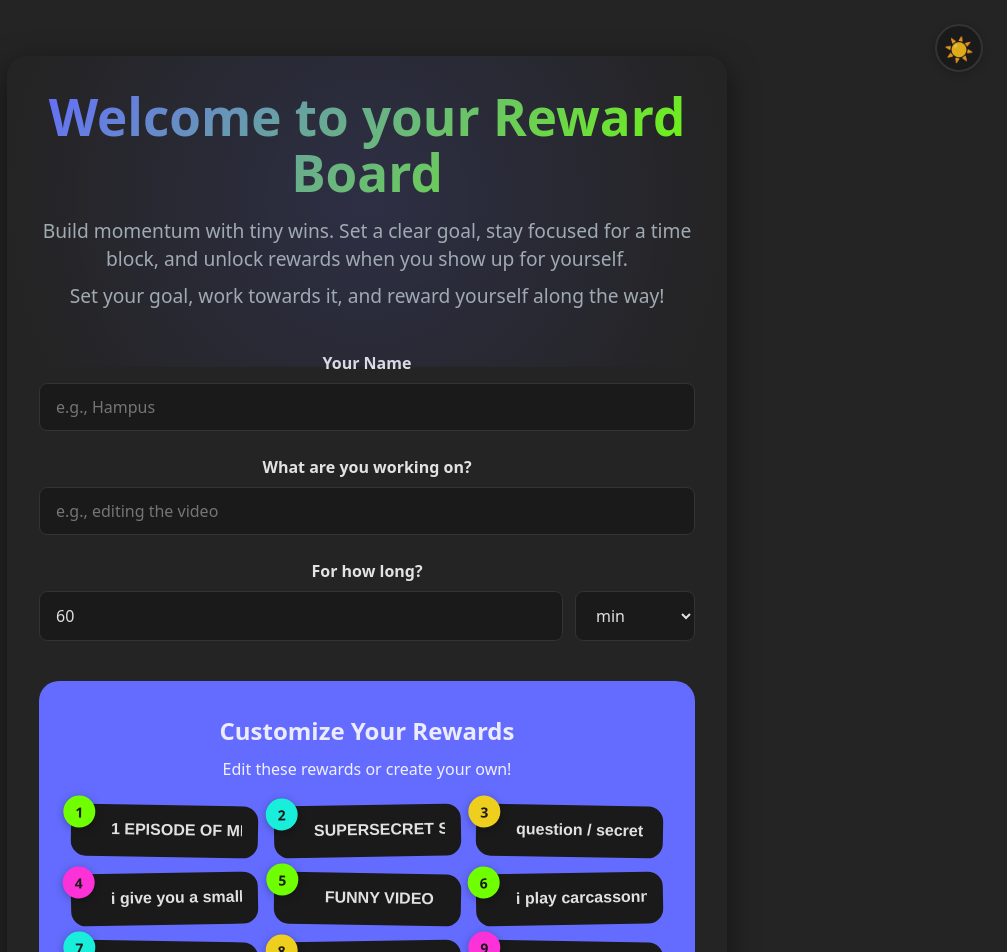
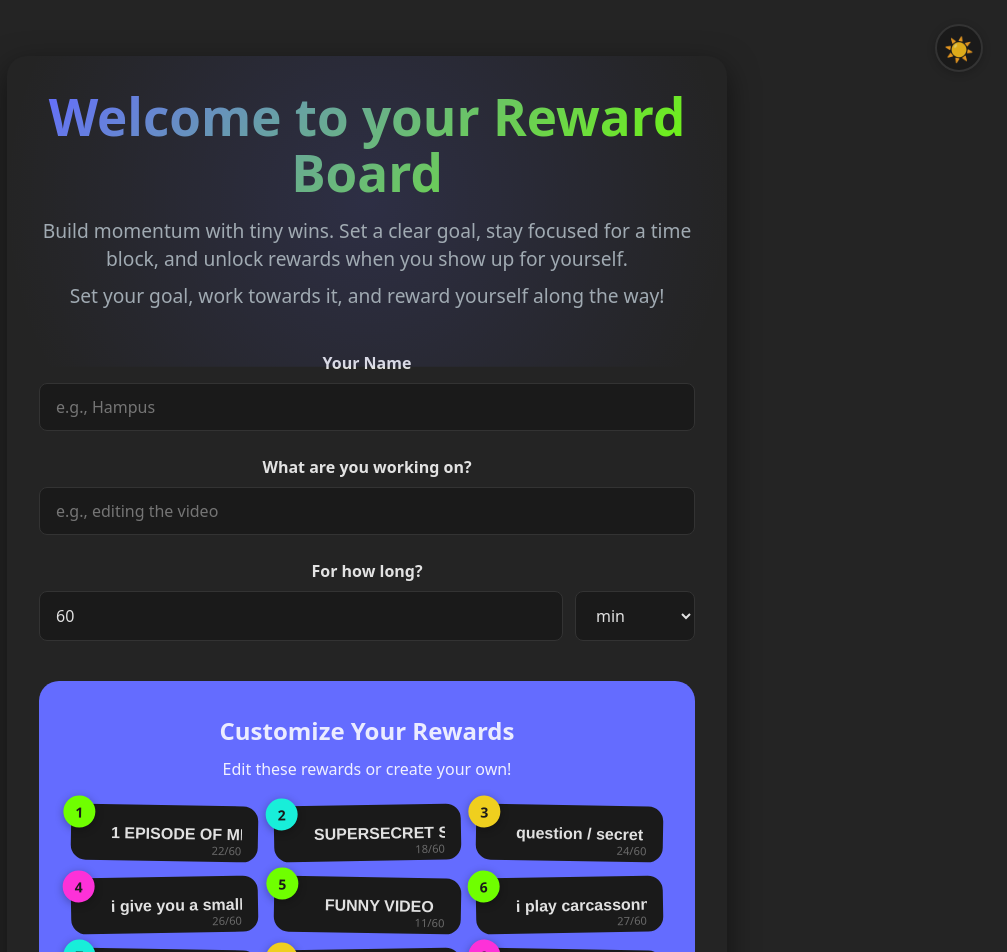
Before and after one commit to ofedchen/reward-board, a React (Vite) app in the folder frontend/: page / in a window 1280 px wide. Shown: the top 952 px of the page, without its empty margins (273-1280 px from the left). Built offline with nearby package versions, Linux system fonts and the light colour scheme.

Commit message:
save previous configuration and prefill the form on reconfigure

```diff
--- a/frontend/src/App.tsx
+++ b/frontend/src/App.tsx
@@ -4,7 +4,7 @@ import Onboarding from "./Onboarding";
 import RewardBoard from "./RewardBoard";
 import ThemeToggle from "./ThemeToggle";
 import type { AppConfig } from "./types";
-import { clearConfig, getTheme, loadConfig, saveConfig, saveTheme, type Theme } from "./utils/storage";
+import { getTheme, loadConfig, saveConfig, saveTheme, type Theme } from "./utils/storage";
 
 function App() {
   const [config, setConfig] = useState<AppConfig | null>(() => loadConfig());
@@ -75,8 +75,10 @@ function App() {
   }
 
   function handleReset(): void {
-    clearConfig();
-    setConfig(null);
+    setConfig((previousConfig) => {
+      if (!previousConfig) return null;
+      return { ...previousConfig, onboardingCompleted: false };
+    });
   }
 
   function handleThemeToggle(): void {
@@ -89,7 +91,7 @@ function App() {
     return (
       <>
         <ThemeToggle theme={theme} onToggle={handleThemeToggle} />
-        <Onboarding onComplete={handleOnboardingComplete} />
+        <Onboarding initialConfig={config ?? undefined} onComplete={handleOnboardingComplete} />
       </>
     );
   }
--- a/frontend/src/Onboarding.css
+++ b/frontend/src/Onboarding.css
@@ -184,6 +184,24 @@
 .onboarding-reward-item:nth-child(5n + 4) .onboarding-reward-badge { background-color: var(--color-accent-pink); }
 .onboarding-reward-item:nth-child(5n + 5) .onboarding-reward-badge { background-color: var(--color-accent); }
 
+.onboarding-reward-input-wrapper {
+  width: 100%;
+  position: relative;
+}
+
+.onboarding-char-count {
+  font-size: 0.7em;
+  color: rgba(255, 255, 255, 0.35);
+  font-weight: 400;
+  position: absolute;
+  bottom: -14px;
+  right: 0;
+}
+
+.onboarding-char-count.near-limit {
+  color: var(--color-error);
+}
+
 .onboarding-reward-item input {
   background: transparent;
   border: none;
--- a/frontend/src/Onboarding.tsx
+++ b/frontend/src/Onboarding.tsx
@@ -5,6 +5,7 @@ import "./Onboarding.css";
 
 type OnboardingProps = {
   onComplete: (config: AppConfig) => void;
+  initialConfig?: AppConfig;
 };
 
 type FormErrors = {
@@ -12,12 +13,12 @@ type FormErrors = {
   activity?: string;
 };
 
-function Onboarding({ onComplete }: OnboardingProps) {
-  const [userName, setUserName] = useState<string>("");
-  const [activity, setActivity] = useState<string>("");
-  const [duration, setDuration] = useState<number>(60);
-  const [timeUnit, setTimeUnit] = useState<TimeUnit>("min");
-  const [rewards, setRewards] = useState<Reward[]>(() => getDefaultRewards());
+function Onboarding({ onComplete, initialConfig }: OnboardingProps) {
+  const [userName, setUserName] = useState<string>(initialConfig?.userName ?? "");
+  const [activity, setActivity] = useState<string>(initialConfig?.activity ?? "");
+  const [duration, setDuration] = useState<number>(initialConfig?.duration ?? 60);
+  const [timeUnit, setTimeUnit] = useState<TimeUnit>(initialConfig?.timeUnit ?? "min");
+  const [rewards, setRewards] = useState<Reward[]>(() => initialConfig?.rewards ?? getDefaultRewards());
   const [formErrors, setFormErrors] = useState<FormErrors>({});
 
   function handleRewardChange(id: number, name: string): void {
@@ -173,15 +174,20 @@ function Onboarding({ onComplete }: OnboardingProps) {
               {rewards.map((reward) => (
                 <label key={reward.id} className="onboarding-reward-item">
                   <span className="onboarding-reward-badge">{reward.id}</span>
+                  <div className="onboarding-reward-input-wrapper">
                     <input
                       type="text"
                       value={reward.name}
-                    maxLength={200}
+                      maxLength={60}
                       onChange={(event) => {
                         handleRewardChange(reward.id, event.target.value);
                       }}
                       aria-label={`Reward ${reward.id}`}
                     />
+                    <span className={`onboarding-char-count${reward.name.length >= 55 ? " near-limit" : ""}`}>
+                      {reward.name.length}/60
+                    </span>
+                  </div>
                 </label>
               ))}
             </div>
```
Lines whose indentation alone changed are shown as unchanged.
